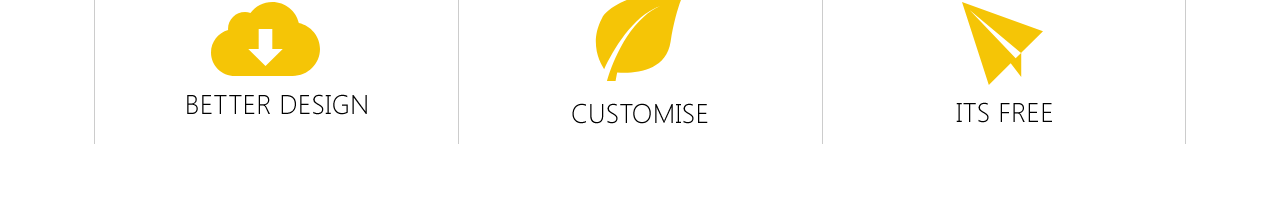
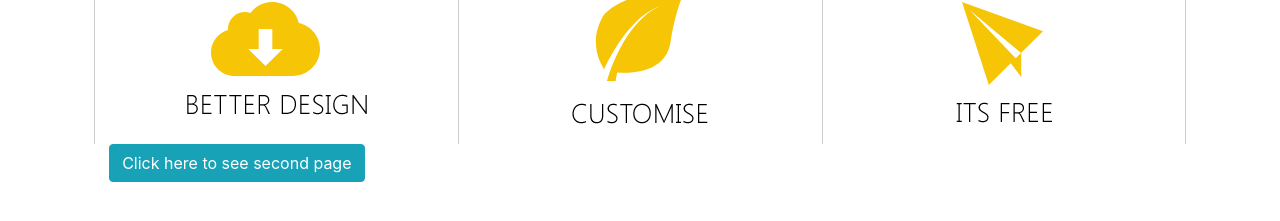
Before and after one commit to GeekHub-Frontend-CMS-8/Yurii_Khodzitskyi_Homework, a plain HTML site: page homework-1/index.html in a window 1280 px wide. Shown: the part 519-740 px from the top of the page. Drawn offline with nearby package versions, Linux system fonts and the light colour scheme.

Commit message:
added button to main page

```diff
--- a/homework-1/index.html
+++ b/homework-1/index.html
@@ -79,6 +79,14 @@
     		<div class="col-sm-1"></div>
     	</div>
 	</div>
+            <!-- go to the second page button -->
+            <div class="row">
+                <div class="col-sm-1"></div>
+                <div class="col-sm-10">
+                    <a href="second-page.html" class="btn btn-info" role="button">Click here to see second page</a>
+                </div>
+                <div class="col-sm-1"></div>
+            </div>
 
 
 
```
